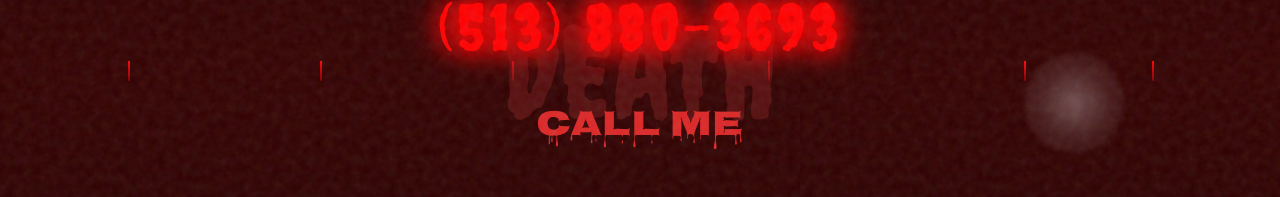
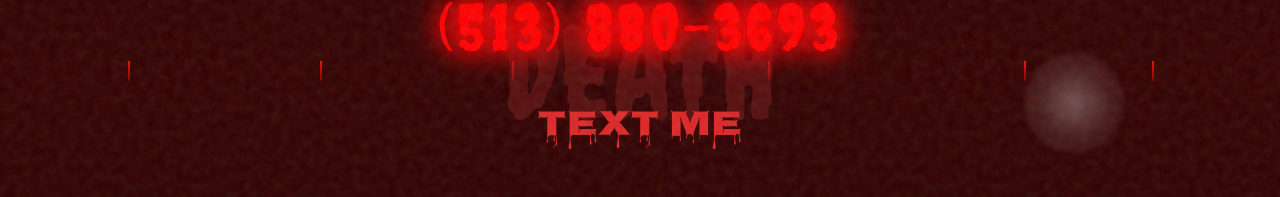
Before and after one commit to kalimana/text-me.lol, a plain HTML site: page index.html in a window 1280 px wide. Both pictures are taken after a click on the button "YES". Shown: the part 329-526 px from the top of the page. Drawn offline with nearby package versions, Linux system fonts and the light colour scheme; a web font is replaced by a local one.

Commit message:
Update index.html

```diff
--- a/index.html
+++ b/index.html
@@ -166,7 +166,7 @@
                 (513) 880-3693
             </div>
             <div class="text-red-600 text-4xl nosifer-font flicker mb-4">
-                CALL ME
+                TEXT ME
             </div>
             <div class="text-white text-lg butcher-font opacity-70">
 
```
